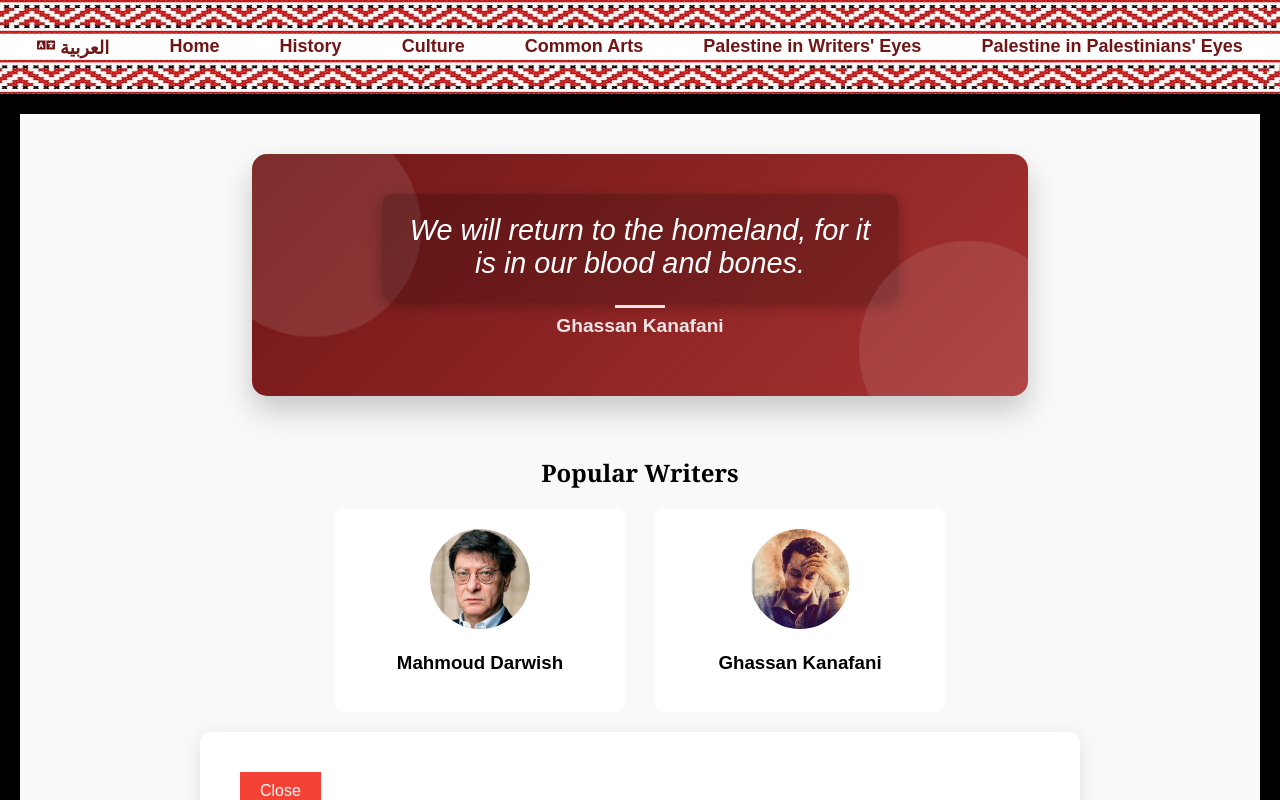
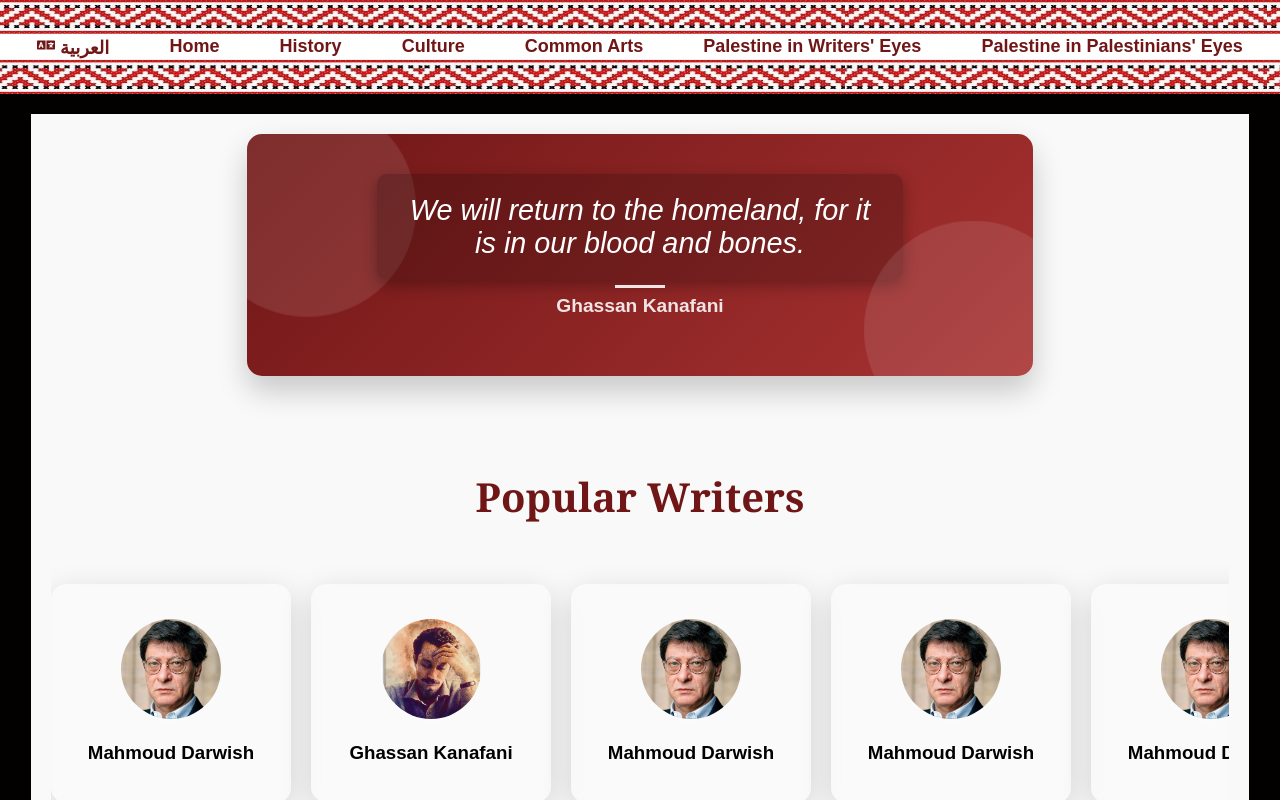
Before and after one commit to MarahSalahat/Discover_Palestine, a React (Create React App) app: page /literature in a window 1280 px wide. Both pictures are taken after a click on the element "Ghassan Kanafani". Shown: the top 800 px of the page. Built offline with nearby package versions, Linux system fonts and the light colour scheme.

Commit message:
improving literature

```diff
--- a/src/data/literatureData.js
+++ b/src/data/literatureData.js
@@ -40,6 +40,96 @@ const literatureData = {
             ]
           }
         ]
+      },
+      {
+        id: 3,
+        nameKey: "literatureData.writers.darwish.name",
+        shortBioKey: "literatureData.writers.darwish.shortBio",
+        fullBioKey: "literatureData.writers.darwish.fullBio",
+        imageUrl: "images/darwish.jpeg",
+        books: [
+          {
+            titleKey: "literatureData.writers.darwish.book1.title",
+            descriptionKey: "literatureData.writers.darwish.book1.description",
+            detailedDescriptionKey: "literatureData.writers.darwish.book1.detailedDescription",
+            quotes: [
+              "literatureData.writers.darwish.book1.quote1",
+              "literatureData.writers.darwish.book1.quote2"
+            ]
+          }
+        ]
+      },
+      {
+        id: 4,
+        nameKey: "literatureData.writers.darwish.name",
+        shortBioKey: "literatureData.writers.darwish.shortBio",
+        fullBioKey: "literatureData.writers.darwish.fullBio",
+        imageUrl: "images/darwish.jpeg",
+        books: [
+          {
+            titleKey: "literatureData.writers.darwish.book1.title",
+            descriptionKey: "literatureData.writers.darwish.book1.description",
+            detailedDescriptionKey: "literatureData.writers.darwish.book1.detailedDescription",
+            quotes: [
+              "literatureData.writers.darwish.book1.quote1",
+              "literatureData.writers.darwish.book1.quote2"
+            ]
+          }
+        ]
+      },
+      {
+        id: 5,
+        nameKey: "literatureData.writers.darwish.name",
+        shortBioKey: "literatureData.writers.darwish.shortBio",
+        fullBioKey: "literatureData.writers.darwish.fullBio",
+        imageUrl: "images/darwish.jpeg",
+        books: [
+          {
+            titleKey: "literatureData.writers.darwish.book1.title",
+            descriptionKey: "literatureData.writers.darwish.book1.description",
+            detailedDescriptionKey: "literatureData.writers.darwish.book1.detailedDescription",
+            quotes: [
+              "literatureData.writers.darwish.book1.quote1",
+              "literatureData.writers.darwish.book1.quote2"
+            ]
+          }
+        ]
+      },
+      {
+        id: 6,
+        nameKey: "literatureData.writers.darwish.name",
+        shortBioKey: "literatureData.writers.darwish.shortBio",
+        fullBioKey: "literatureData.writers.darwish.fullBio",
+        imageUrl: "images/darwish.jpeg",
+        books: [
+          {
+            titleKey: "literatureData.writers.darwish.book1.title",
+            descriptionKey: "literatureData.writers.darwish.book1.description",
+            detailedDescriptionKey: "literatureData.writers.darwish.book1.detailedDescription",
+            quotes: [
+              "literatureData.writers.darwish.book1.quote1",
+              "literatureData.writers.darwish.book1.quote2"
+            ]
+          }
+        ]
+      },
+      {
+        id: 7,
+        nameKey: "literatureData.writers.darwish.name",
+        shortBioKey: "literatureData.writers.darwish.shortBio",
+        fullBioKey: "literatureData.writers.darwish.fullBio",
+        imageUrl: "images/darwish.jpeg",
+        books: [
+          {
+            titleKey: "literatureData.writers.darwish.book1.title",
+            descriptionKey: "literatureData.writers.darwish.book1.description",
+            detailedDescriptionKey: "literatureData.writers.darwish.book1.detailedDescription",
+            quotes: [
+              "literatureData.writers.darwish.book1.quote1",
+              "literatureData.writers.darwish.book1.quote2"
+            ]
+          }
+        ]
       }
     ]
   };
--- a/src/pages/Literature.css
+++ b/src/pages/Literature.css
@@ -1,16 +1,12 @@
-/* General Layout */
 .literature-page-container {
-    padding: 40px;
+  width: 95%;
+  margin: 0 auto;
+  padding: 20px;
+  backdrop-filter: blur(10px);
   background-color: #f9f9f9;
 }
 
-
-
-  section {
-    margin-top: 40px;
-  }
-
-
+/* Quotes Section */
 .quotes-section {
   background: linear-gradient(135deg, #701616, #a83232);
   padding: 40px;
@@ -103,32 +99,42 @@
 }
 
 
+/* Writers Section */
 .writers-section {
-    display: flex;
-    flex-direction: column;
-    align-items: center;
+  padding: 60px 0;
+  text-align: center;
 }
 
-  .writers-grid {
+.writers-section h2 {
+  font-size: 2.5rem;
+  margin-bottom: 40px;
+  color: #701616;
+}
+
+.writers-horizontal-scroll {
   display: flex;
-    flex-wrap: wrap;
-    gap: 30px;
-    justify-content: center;
+  overflow-x: auto;
+  padding: 20px 0;
+  gap: 20px;
+  scroll-behavior: smooth;
 }
 
 .writer-card {
-    background-color: #fff;
-    border-radius: 8px;
+  background: rgba(255, 255, 255, 0.15);
+  backdrop-filter: blur(10px);
+  border-radius: 15px;
+  box-shadow: 0 8px 30px rgba(0, 0, 0, 0.15);
+  transition: transform 0.4s ease, box-shadow 0.3s ease;
+  cursor: pointer;
+  text-align: center;
+  width: 200px;
   padding: 20px;
-    width: 250px;
-    text-align: center;
-    cursor: pointer;
-    transition: transform 0.3s ease, box-shadow 0.3s ease;
+  flex-shrink: 0;
 }
 
 .writer-card:hover {
-    transform: scale(1.05);
-    box-shadow: 0 10px 20px rgba(0, 0, 0, 0.1);
+  transform: scale(1.1);
+  box-shadow: 0 15px 40px rgba(255, 109, 109, 0.4);
 }
 
 .writer-image {
@@ -136,63 +142,77 @@
   height: 100px;
   border-radius: 50%;
   object-fit: cover;
+  margin-top: 15px;
+  box-shadow: 0 4px 10px rgba(255, 255, 255, 0.3);
 }
 
-  .writer-info h3 {
-    color: #701616;
-    font-size: 1.2rem;
-  }
-
-  .writer-info p {
-    color: #777;
-    font-size: 0.9rem;
-  }
-
+/* Writer Details Section */
 .writer-details {
-    background-color: #fff;
+  background: rgba(255, 255, 255, 0.25);
   padding: 40px;
-    border-radius: 10px;
-    box-shadow: 0 5px 20px rgba(0, 0, 0, 0.1);
-    max-width: 800px;
-    margin: 20px auto;
-  }
-
-  .writer-details button {
-    background-color: #f44336;
-    color: #fff;
-    border: none;
-    padding: 10px 20px;
-    font-size: 1rem;
-    cursor: pointer;
+  border-radius: 15px;
+  box-shadow: 0 8px 20px rgba(0, 0, 0, 0.15);
+  max-width: 900px;
+  margin: 40px auto;
+  text-align: center;
 }
 
 .writer-details-content {
-    margin-top: 20px;
+  padding: 20px;
+  color: #444;
 }
 
-  .writer-details-image {
-    width: 200px;
-    height: 200px;
-    border-radius: 50%;
-    object-fit: cover;
-    margin-top: 20px;
+.writer-details h2 {
+  font-size: 1.8rem;
+  margin-top: 10px;
+  color: #701616;
 }
 
-  .quote-detail {
-    font-style: italic;
-    color: #333;
-    margin-top: 10px;
+/* Close Button */
+/* Close Button */
+.writer-details .close-btn {
+  position: absolute; /* Position absolutely within the parent */
+  top: 10px; /* Align to top */
+  left: 10px; /* Align to left */
+  display: flex;
+  align-items: center;
+  justify-content: center;
+  width: 30px;
+  height: 30px;
+  background: #701616;
+  color: #fff;
+  border: none;
+  font-size: 1.5rem;
+  cursor: pointer;
+  border-radius: 50%;
+  box-shadow: 0 2px 10px rgba(255, 107, 107, 0.4);
+  transition: background 0.3s ease;
+}
+
+.writer-details .close-btn:hover {
+  background: #a83232;
+}
+
+
+.writer-details {
+  position: relative;
+  background: rgba(255, 255, 255, 0.25);
+  padding: 40px;
+  border-radius: 15px;
+  box-shadow: 0 8px 20px rgba(0, 0, 0, 0.15);
+  max-width: 900px;
+  margin: 40px auto;
+  text-align: center;
 }
 
 .book-detail {
+  background: rgba(255, 255, 255, 0.1);
+  padding: 20px;
   margin-top: 20px;
+  border-radius: 10px;
+  box-shadow: 0 4px 15px rgba(0, 0, 0, 0.1);
 }
 
-  .book-detail h4 {
-    color: #1a4d5d;
-    font-size: 1.1rem;
+.book-detail:hover {
+  background: rgba(255, 255, 255, 0.2);
 }
-
-  .book-detail p {
-    color: #555;
-  }
--- a/src/pages/Literature.js
+++ b/src/pages/Literature.js
@@ -13,7 +13,6 @@ function Literature() {
     const quoteInterval = setInterval(() => {
       setQuoteIndex((prevIndex) => (prevIndex + 1) % literatureData.quotes.length);
     }, 8000);
-
     return () => clearInterval(quoteInterval);
   }, []);
 
@@ -41,9 +40,13 @@ function Literature() {
 
       <section className="writers-section">
         <h2>{t('literatureData.popularWritersTitle')}</h2>
-        <div className="writers-grid">
+        <div className="writers-horizontal-scroll">
           {literatureData.writers.map((writer) => (
-            <div key={writer.id} className="writer-card" onClick={() => handleWriterClick(writer)}>
+            <div
+              key={writer.id}
+              className="writer-card"
+              onClick={() => handleWriterClick(writer)}
+            >
               <img src={writer.imageUrl} alt={t(writer.nameKey)} className="writer-image" />
               <h3>{t(writer.nameKey)}</h3>
             </div>
@@ -54,7 +57,7 @@ function Literature() {
       {selectedWriter && (
         <section className="writer-details">
           <button className="close-btn" onClick={() => setSelectedWriter(null)}>
-            {t('literatureData.close')}
+            x
           </button>
           <div className="writer-details-content">
             <h2>{t(selectedWriter.nameKey)}</h2>
@@ -62,6 +65,7 @@ function Literature() {
             <p>{t(selectedWriter.fullBioKey)}</p>
 
             <h3>{t('literatureData.books')}</h3>
+            <div className="books-shelf">
               {selectedWriter.books.map((book, index) => (
                 <div key={index} className="book-detail" onClick={() => handleBookClick(book)}>
                   <h4>{t(book.titleKey)}</h4>
@@ -69,13 +73,14 @@ function Literature() {
                 </div>
               ))}
             </div>
+          </div>
         </section>
       )}
 
       {selectedBook && (
         <section className="book-details">
           <button className="close-btn" onClick={() => setSelectedBook(null)}>
-            {t('literatureData.close')}
+           x
           </button>
           <div className="book-details-content">
             <h2>{t(selectedBook.titleKey)}</h2>
--- a/src/translations/ar.json
+++ b/src/translations/ar.json
@@ -170,7 +170,7 @@
     "literatureData": {
         "popularWritersTitle": "الكتاب الشعبيون",
         "close": "إغلاق",
-        "books": "الكتب",
+        "books": "مؤلّفات",
         "quotesFromBook": "اقتباسات من هذا الكتاب",
 
         "quotes": [
--- a/src/translations/en.json
+++ b/src/translations/en.json
@@ -171,7 +171,7 @@
   "literatureData": {
       "popularWritersTitle": "Popular Writers",
       "close": "Close",
-      "books": "Books",
+      "books": "Writings",
       "quotesFromBook": "Quotes from this book",
 
       "quotes": [
@@ -184,10 +184,18 @@
         "darwish": {
           "name": "Mahmoud Darwish",
           "shortBio": "A prominent Palestinian poet known for his writings on homeland and resistance.",
-          "fullBio": "Mahmoud Darwish is considered one of the most influential poets of modern Arabic literature. His work often reflects the themes of homeland, identity, and resistance.",
+          "fullBio": "Mahmoud Darwish (1941–2008) is widely regarded as the national poet of Palestine. His poetry delves into themes of exile, identity, and the Palestinian experience, often merging personal and collective memories in powerful, evocative language.",
+
           "book1": {
             "title": "Memory for Forgetfulness",
             "description": "A poetic memoir about the Lebanese Civil War and Darwish's reflections.",
+            "detailedDescription": "This book is a mix of personal narrative and poetic reflection, exploring Darwish's life and his relationship with his homeland.",
+            "quote1": "To be Palestinian is to know waiting, exodus, and return.",
+            "quote2": "The siege is not a siege; it is a life of resilience."
+          },
+          "book2": {
+            "title": "Identity Card",
+            "description": "A defining poem of Palestinian resistance.",
             "detailedDescription": "This book is a mix of personal narrative and poetic reflection, exploring Darwish's life and his relationship with his homeland.",
             "quote1": "To be Palestinian is to know waiting, exodus, and return.",
             "quote2": "The siege is not a siege; it is a life of resilience."
```
Lines whose indentation alone changed are shown as unchanged.
